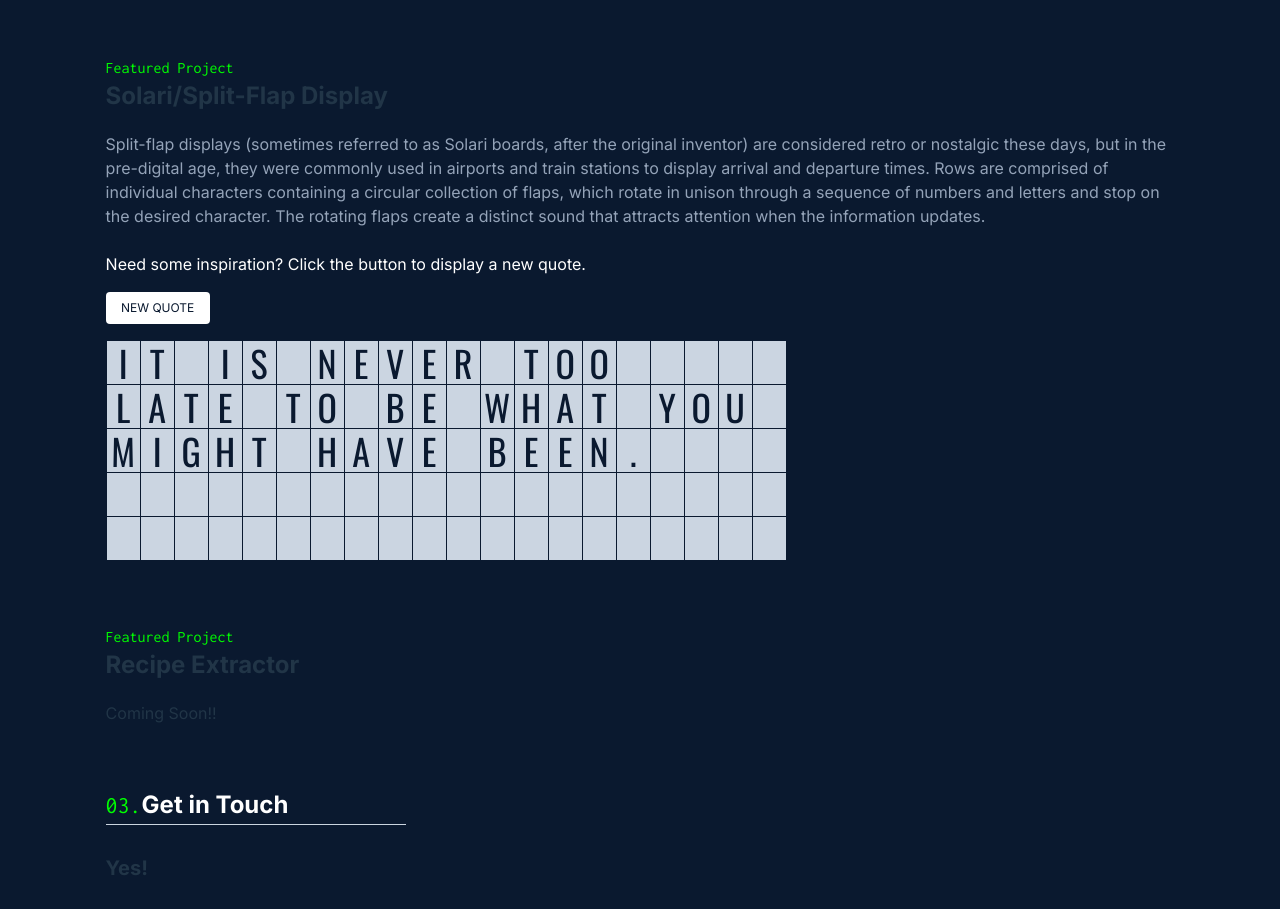
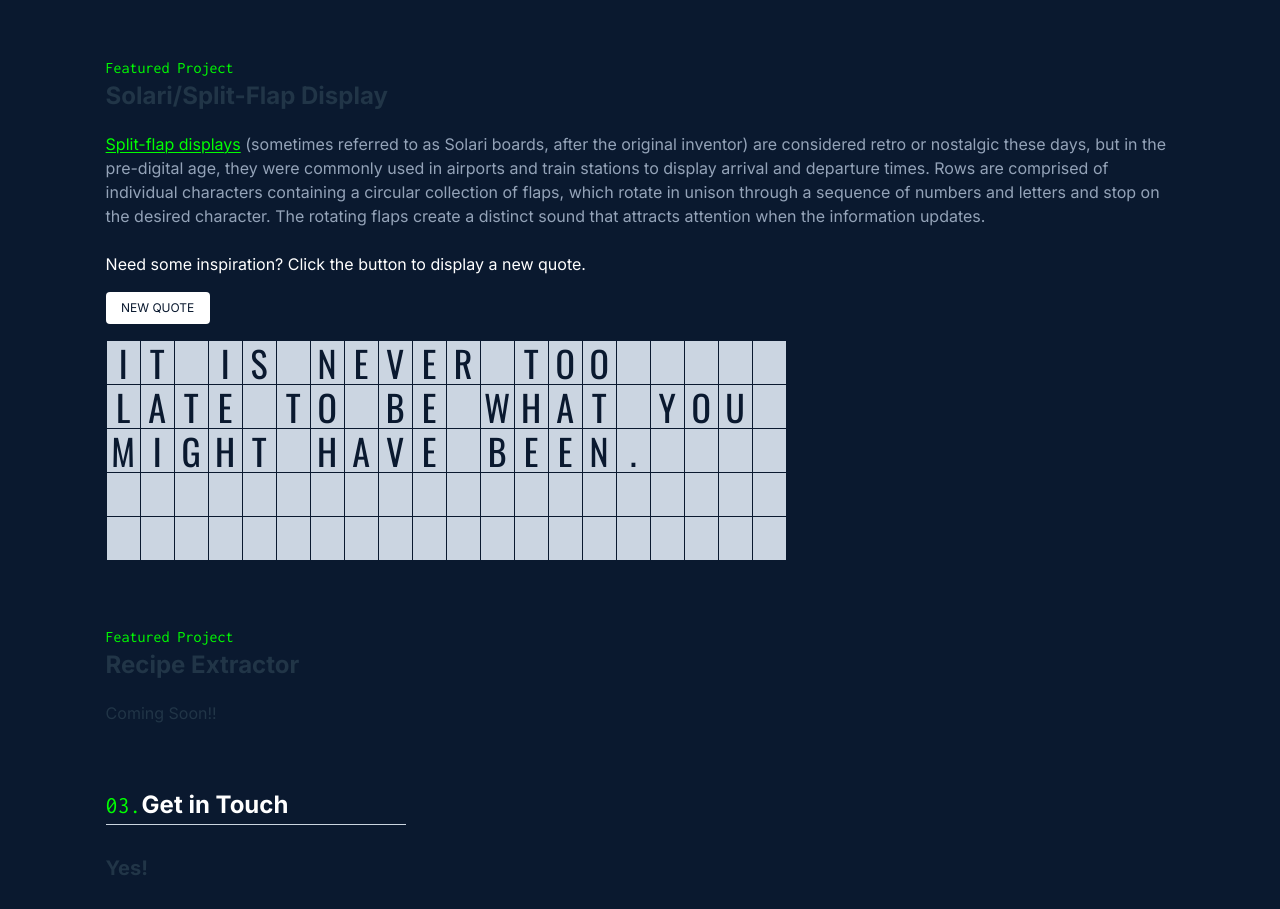
Before and after one commit to sharoncraddock/sharoncraddock.github.io, a React (Vite) app: page / in a window 1280 px wide. Shown: the part 1440-2349 px from the top of the page. Built offline with nearby package versions, Linux system fonts and the light colour scheme.

Commit message:
Adds keys, link to split-flap.

```diff
--- a/src/App.tsx
+++ b/src/App.tsx
@@ -59,7 +59,7 @@ function App() {
       <div className="mt-7">
         <p className={`${currentVoiceClass} text-md font-mono text-slate-400`}>Featured Project</p>
         <p className="text-2xl mb-5 font-sans font-bold">Solari/Split-Flap Display</p>
-        <SplitFlapInfo />
+        <SplitFlapInfo voiceClass={currentVoiceClass} />
         <ErrorBoundary fallback={<div>Oops, something went wrong! :(</div>}>
           <SplitFlapImproved />
         </ErrorBoundary>
--- a/src/components/color-change/color-change-demo.tsx
+++ b/src/components/color-change/color-change-demo.tsx
@@ -3,14 +3,16 @@ interface ColorChangeDemoProps {
   displayNoMatchMessage: boolean;
 }
 
+// TODO fix message timing - ignore displayNoMatchMessage not being used for now
+// @ts-expect-error
 function ColorChangeDemo({ progressMessage, displayNoMatchMessage }: ColorChangeDemoProps) {
   return (
     <>
       <div className="ml-6">
         <p className="">{progressMessage}</p>
-        { displayNoMatchMessage &&
+        {/*{ displayNoMatchMessage &&
           <p className="">That wasn't a matching color, try again!</p>
-        }
+        }*/}
       </div>
     </>
   );
--- a/src/components/split-flap-improved/quote-table.tsx
+++ b/src/components/split-flap-improved/quote-table.tsx
@@ -64,8 +64,11 @@ function QuoteTable({ quote }: QuoteTableProps){
     return (
       <>
        {quote.map(
-        (item: Array<string>) =>
-          <tr className="border border-custom-blue">
+        (item: Array<string>, index: number) =>
+          <tr
+            className="border border-custom-blue"
+            key={index}
+          >
             {tableData(item)}
           </tr>
        )}
@@ -98,8 +101,10 @@ function QuoteTable({ quote }: QuoteTableProps){
   }, [quote]);
 
   function tableData(item: Array<string>) {
-    return item.map((char) =>
-      <td className="bg-slate-300 border border-custom-blue text-center td-width text-4xl font-split-flap text-custom-blue">
+    return item.map((char, index) =>
+      <td
+        key={`${index}-${char}`}
+        className="bg-slate-300 border border-custom-blue text-center td-width text-4xl font-split-flap text-custom-blue">
         {char}
       </td>);
   }
--- a/src/components/split-flap/split-flap-info.tsx
+++ b/src/components/split-flap/split-flap-info.tsx
@@ -1,9 +1,14 @@
+interface SplitFlapInfoProps {
+  voiceClass: string;
+}
 
-function SplitFlapInfo(){
+function SplitFlapInfo({ voiceClass }: SplitFlapInfoProps){
   return (
     <>
       <p className="text-base font-sans text-slate-400">
-        Split-flap displays (sometimes referred to as Solari boards, after the original inventor) are considered retro or nostalgic these days, but in the pre-digital age, they were commonly used in airports and train stations to display arrival and departure times. Rows are comprised of individual characters containing a circular collection of flaps, which rotate in unison through a sequence of numbers and letters and stop on the desired character. The rotating flaps create a distinct sound that attracts attention when the information updates.
+        <a href="https://vimeo.com/812839261" className={`${voiceClass} underline underline-offset-2 decoration-1 hover:text-white`}>
+          Split-flap displays
+        </a> (sometimes referred to as Solari boards, after the original inventor) are considered retro or nostalgic these days, but in the pre-digital age, they were commonly used in airports and train stations to display arrival and departure times. Rows are comprised of individual characters containing a circular collection of flaps, which rotate in unison through a sequence of numbers and letters and stop on the desired character. The rotating flaps create a distinct sound that attracts attention when the information updates.
       </p>
       <p className="text-white mt-6">Need some inspiration? Click the button to display a new quote.</p>
      </>
```
